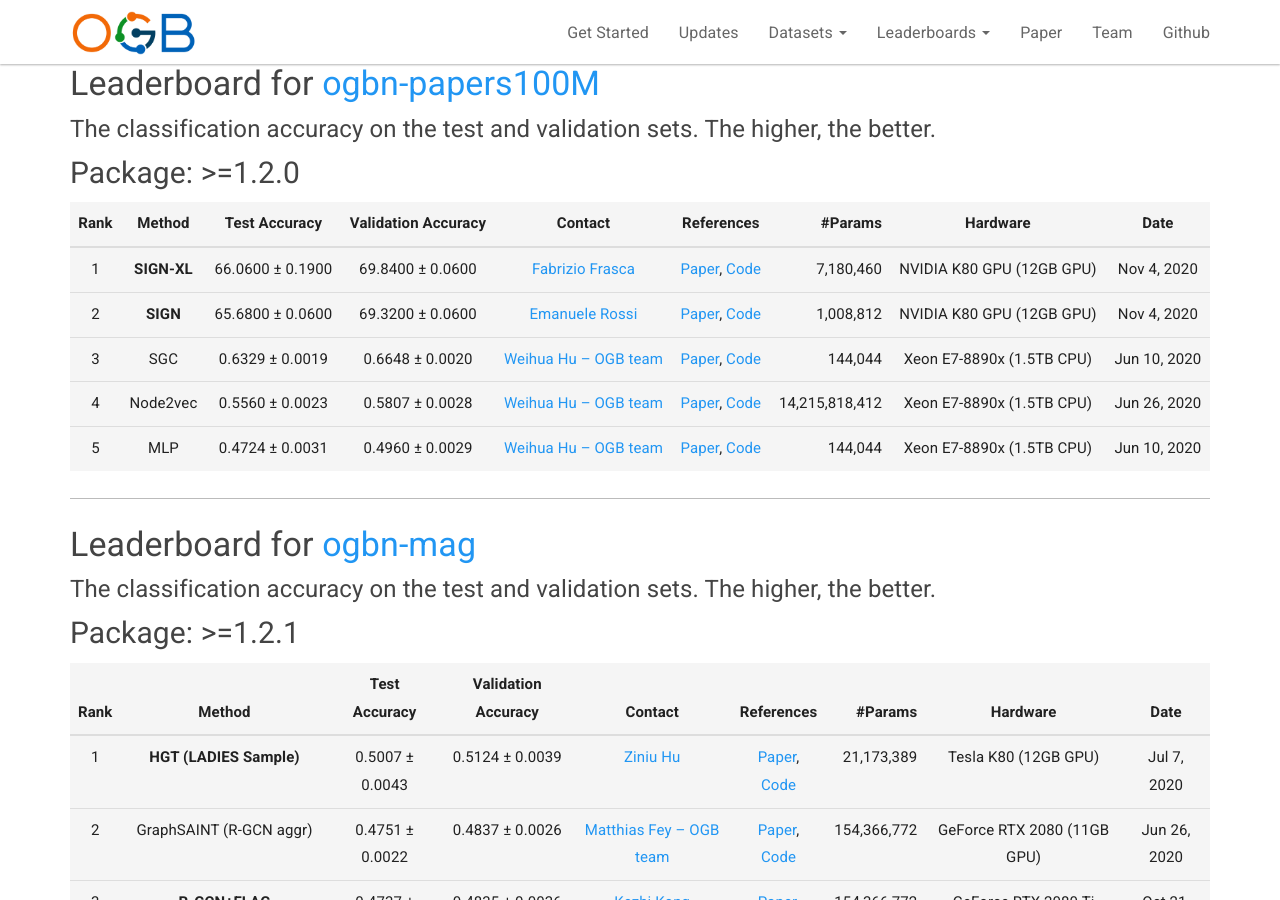
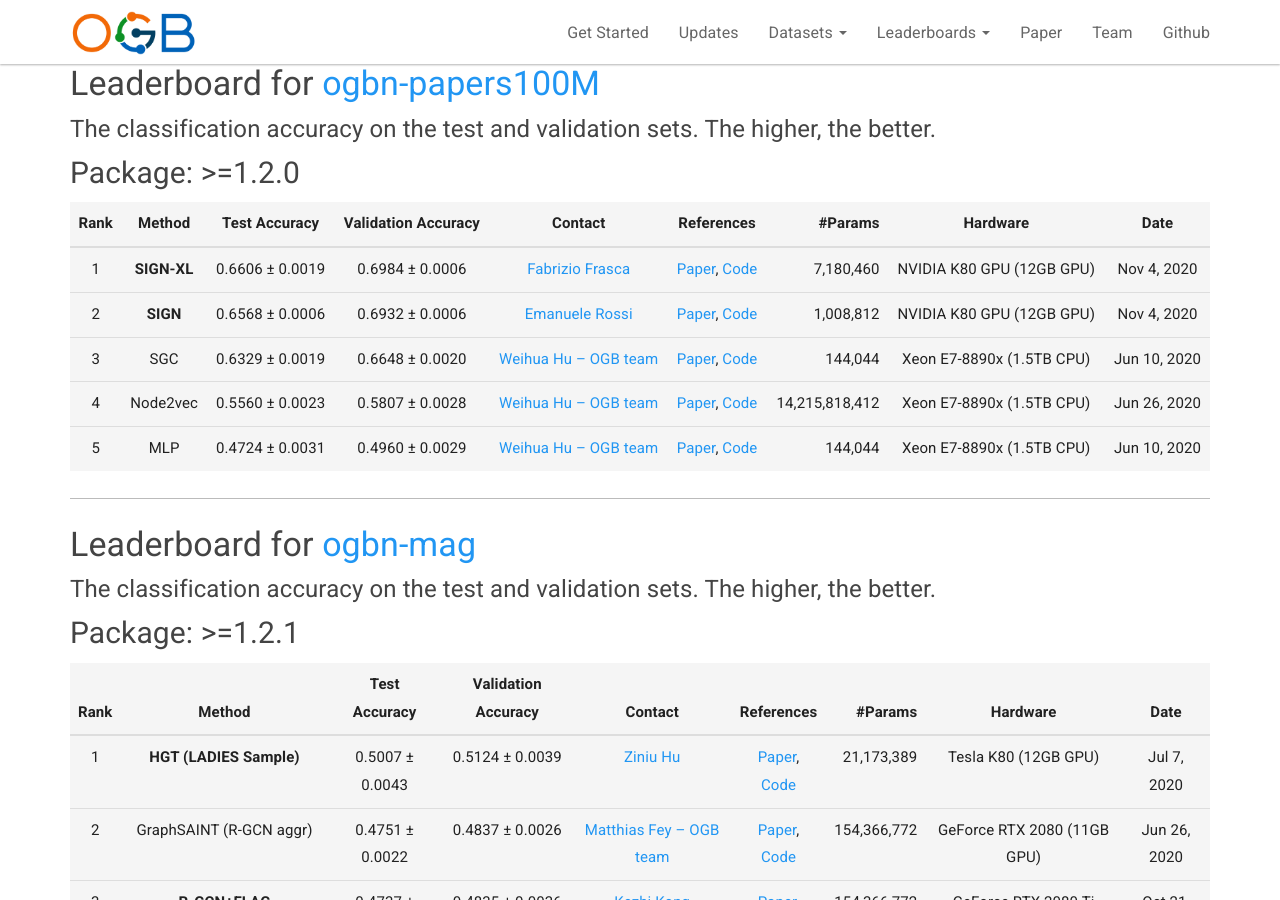
Before and after one commit to snap-stanford/ogb-web, a Jekyll site: the page built from _docs/leaderboard/leader_nodeprop.md, in a window 1280 px wide and 900 px high, scrolled down 5667 px. Built offline with Jekyll 4.4.1, drawn with Linux system fonts in a browser that asks for light colours.

Commit message:
updateleaderboard

```diff
--- a/_docs/leaderboard/leader_nodeprop.md
+++ b/_docs/leaderboard/leader_nodeprop.md
@@ -127,8 +127,8 @@ The **bold** method name indicates that the implementation is **official** (by t
 
 | Rank  | Method | Test Accuracy | Validation Accuracy | Contact | References | #Params | Hardware | Date
 |:----:|:-----:|:------:|:-----:|:-----:|:-----:|-----:|:-----:|:-----:|
-|  1  |  **SIGN-XL**  | 66.0600 ± 0.1900   | 69.8400 ± 0.0600 |[Fabrizio Frasca](mailto:ffrasca@twitter.com) | [Paper](https://arxiv.org/abs/2004.11198), [Code](https://github.com/twitter-research/sign) | 7,180,460 | NVIDIA K80 GPU (12GB GPU) | Nov 4, 2020 |
-|  2  |  **SIGN**  | 65.6800 ± 0.0600   | 69.3200 ± 0.0600 |[Emanuele Rossi](mailto:emanuele.rossi1909@gmail.com) | [Paper](https://arxiv.org/abs/2004.11198), [Code](https://github.com/twitter-research/sign) | 1,008,812 | NVIDIA K80 GPU (12GB GPU) | Nov 4, 2020 |
+|  1  |  **SIGN-XL**  | 0.6606 ± 0.0019   | 0.6984 ± 0.0006 |[Fabrizio Frasca](mailto:ffrasca@twitter.com) | [Paper](https://arxiv.org/abs/2004.11198), [Code](https://github.com/twitter-research/sign) | 7,180,460 | NVIDIA K80 GPU (12GB GPU) | Nov 4, 2020 |
+|  2  |  **SIGN**  | 0.6568 ± 0.0006   | 0.6932 ± 0.0006 |[Emanuele Rossi](mailto:emanuele.rossi1909@gmail.com) | [Paper](https://arxiv.org/abs/2004.11198), [Code](https://github.com/twitter-research/sign) | 1,008,812 | NVIDIA K80 GPU (12GB GPU) | Nov 4, 2020 |
 |  3  |  SGC  | 0.6329 ± 0.0019   | 0.6648 ± 0.0020 | [Weihua Hu -- OGB team](mailto:weihuahu@cs.stanford.edu) | [Paper](https://arxiv.org/abs/1902.07153), [Code](https://github.com/snap-stanford/ogb/tree/master/examples/nodeproppred/papers100M) | 144,044 | Xeon E7-8890x (1.5TB CPU) | Jun 10, 2020 |
 |  4  |  Node2vec  | 0.5560 ± 0.0023   | 0.5807 ± 0.0028 | [Weihua Hu -- OGB team](mailto:weihuahu@cs.stanford.edu) | [Paper](https://arxiv.org/abs/1607.00653), [Code](https://github.com/snap-stanford/ogb/tree/master/examples/nodeproppred/papers100M) | 14,215,818,412 | Xeon E7-8890x (1.5TB CPU) | Jun 26, 2020 |
 |  5  |  MLP  | 0.4724 ± 0.0031   | 0.4960 ± 0.0029 | [Weihua Hu -- OGB team](mailto:weihuahu@cs.stanford.edu) | [Paper](https://arxiv.org/abs/2005.00687), [Code](https://github.com/snap-stanford/ogb/tree/master/examples/nodeproppred/papers100M) | 144,044 | Xeon E7-8890x (1.5TB CPU) | Jun 10, 2020 |
```
